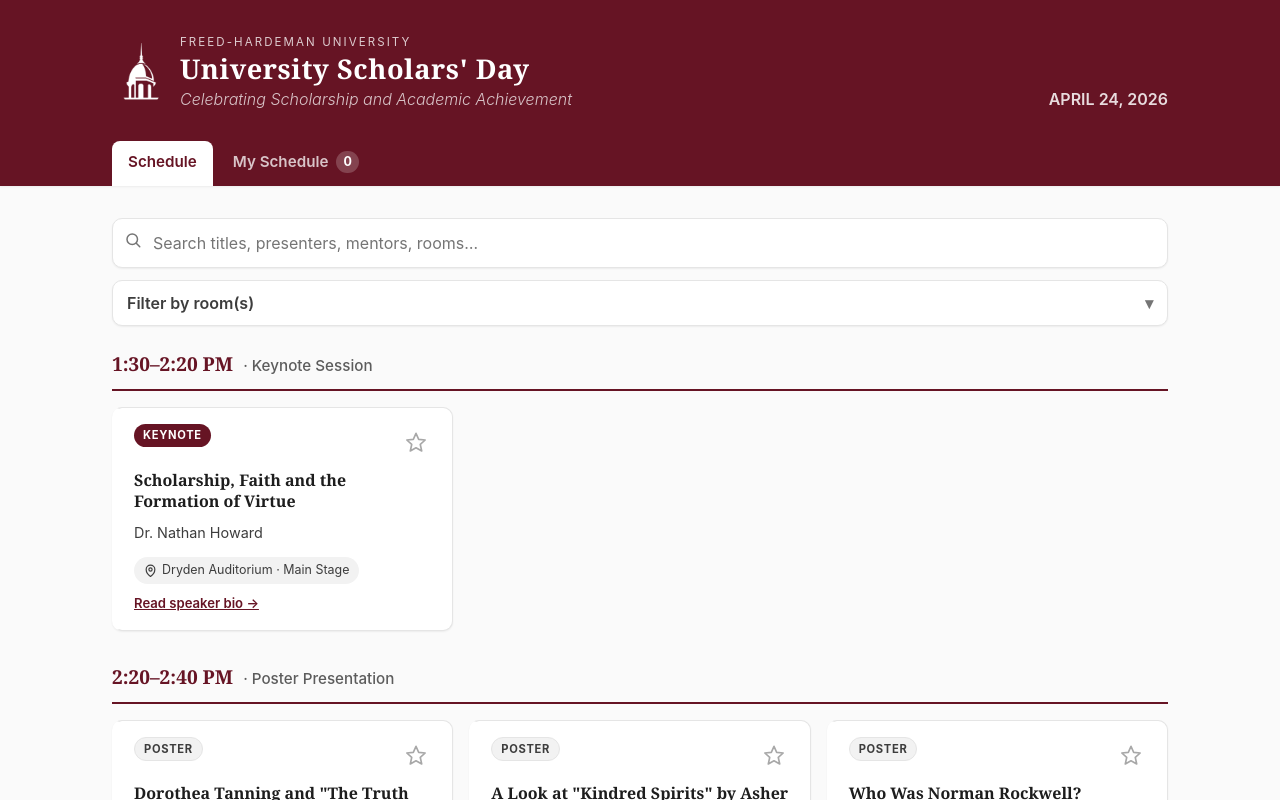
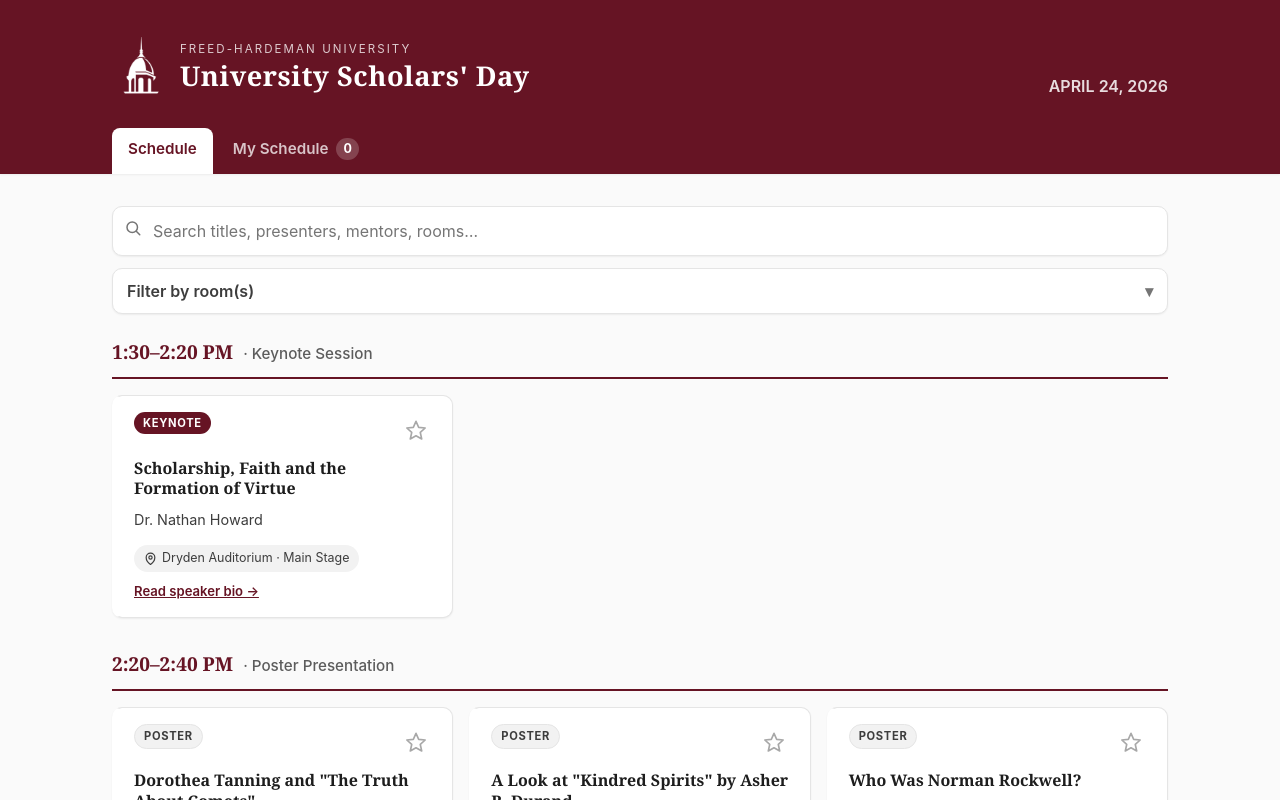
Before and after one commit to FHU/UniversityScholarsDay, a React (Vite) app: page / in a window 1280 px wide. Shown: the top 800 px of the page. Built offline with nearby package versions, Linux system fonts and the light colour scheme.

Commit message:
Fix header height

```diff
--- a/src/components/TopNav.tsx
+++ b/src/components/TopNav.tsx
@@ -16,7 +16,7 @@
             <div className="brand">
               <span className="brand-eyebrow">Freed-Hardeman University</span>
               <span className="brand-title">University Scholars' Day</span>
-              <span className="brand-tagline">Celebrating Scholarship and Academic Achievement</span>
+              {/* <span className="brand-tagline">Celebrating Scholarship and Academic Achievement</span> */}
             </div>
           </div>
           <div className="brand-info">
--- a/src/styles/globals.css
+++ b/src/styles/globals.css
@@ -159,6 +159,12 @@
   line-height: 1.5rem;
   margin:0;
   font-weight: 300;
+}
+
+@media screen and (width < 600px) {
+  .brand-info {
+    display: none;
+  }
 }
 
 .brand-date {
```
